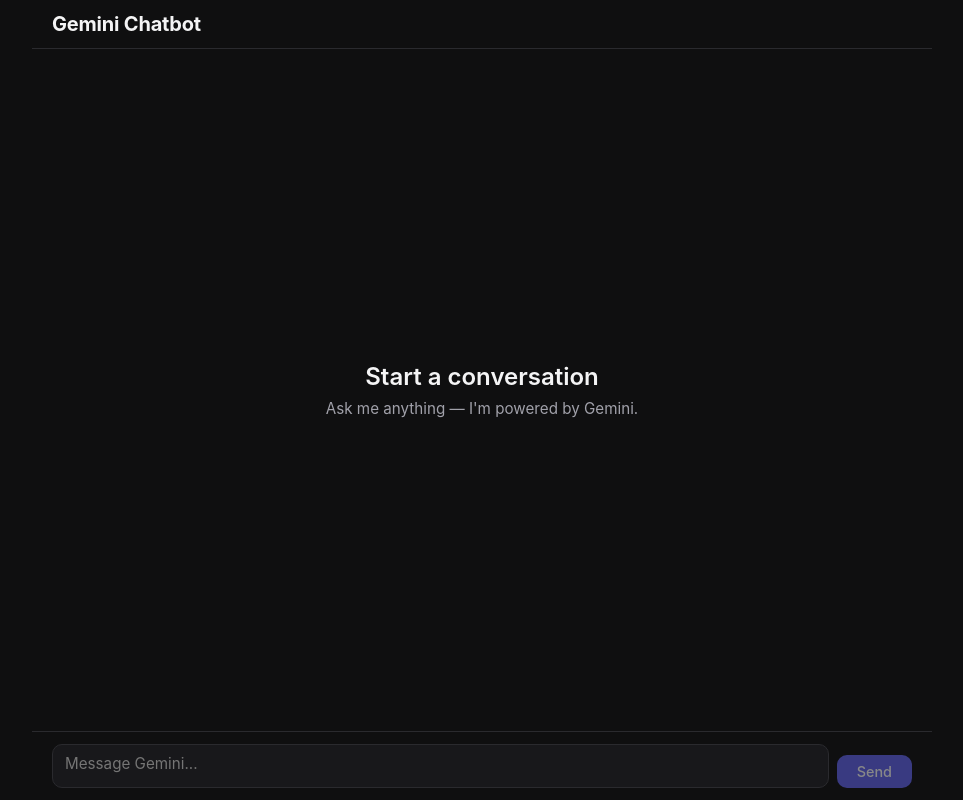
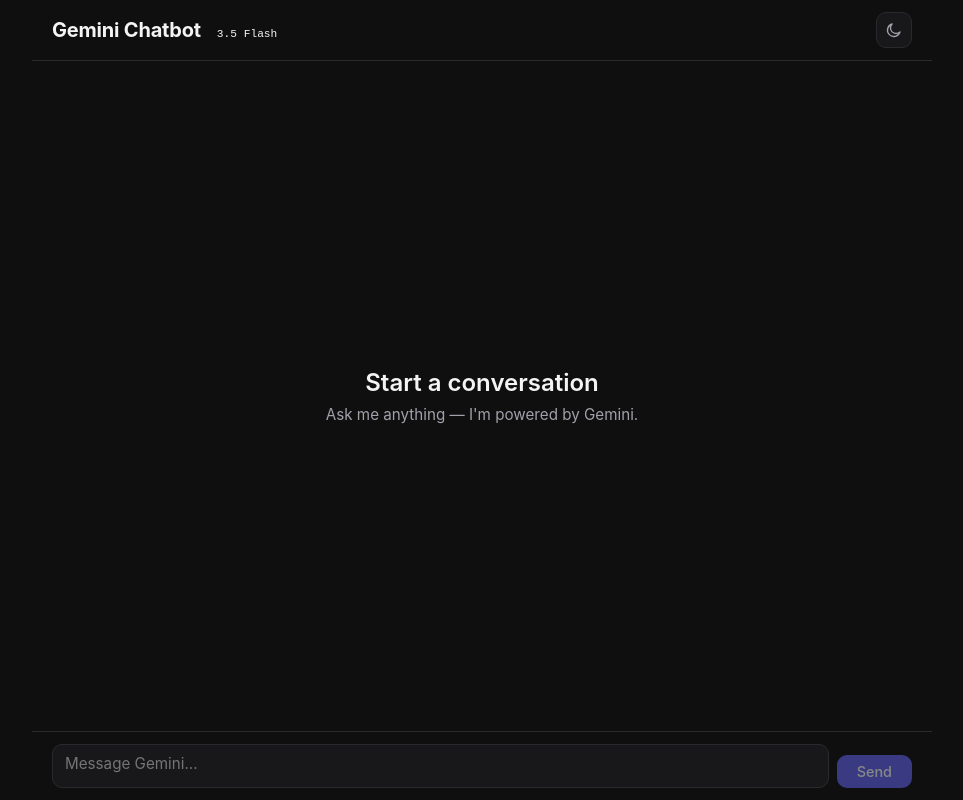
Before and after one commit to masudibnmusa/gemini-chatbot, a React (Vite) app in the folder client/: page / in a window 1280 px wide. Shown: the whole page, without its empty margins (158-1121 px from the left). Built offline with nearby package versions, Linux system fonts and the light colour scheme; no server answers.

Commit message:
uddating client/src/App.jsx

```diff
--- a/client/src/App.jsx
+++ b/client/src/App.jsx
@@ -1,12 +1,19 @@
-// App.jsx
 import ChatContainer from './components/chat/ChatContainer'
+import ThemeToggle from './components/ui/ThemeToggle'
+import { useTheme } from './hooks/useTheme'
 import './App.css'
 
 function App() {
+  const { theme, toggleTheme } = useTheme()
+
   return (
     <div className="app">
       <header className="app-header">
-        <h1 className="app-title">Gemini Chatbot</h1>
+        <div className="app-brand">
+          <span className="app-title">Gemini Chatbot</span>
+          <span className="app-badge">3.5 Flash</span>
+        </div>
+        <ThemeToggle theme={theme} onToggle={toggleTheme} />
       </header>
 
       <main className="app-main">
```
